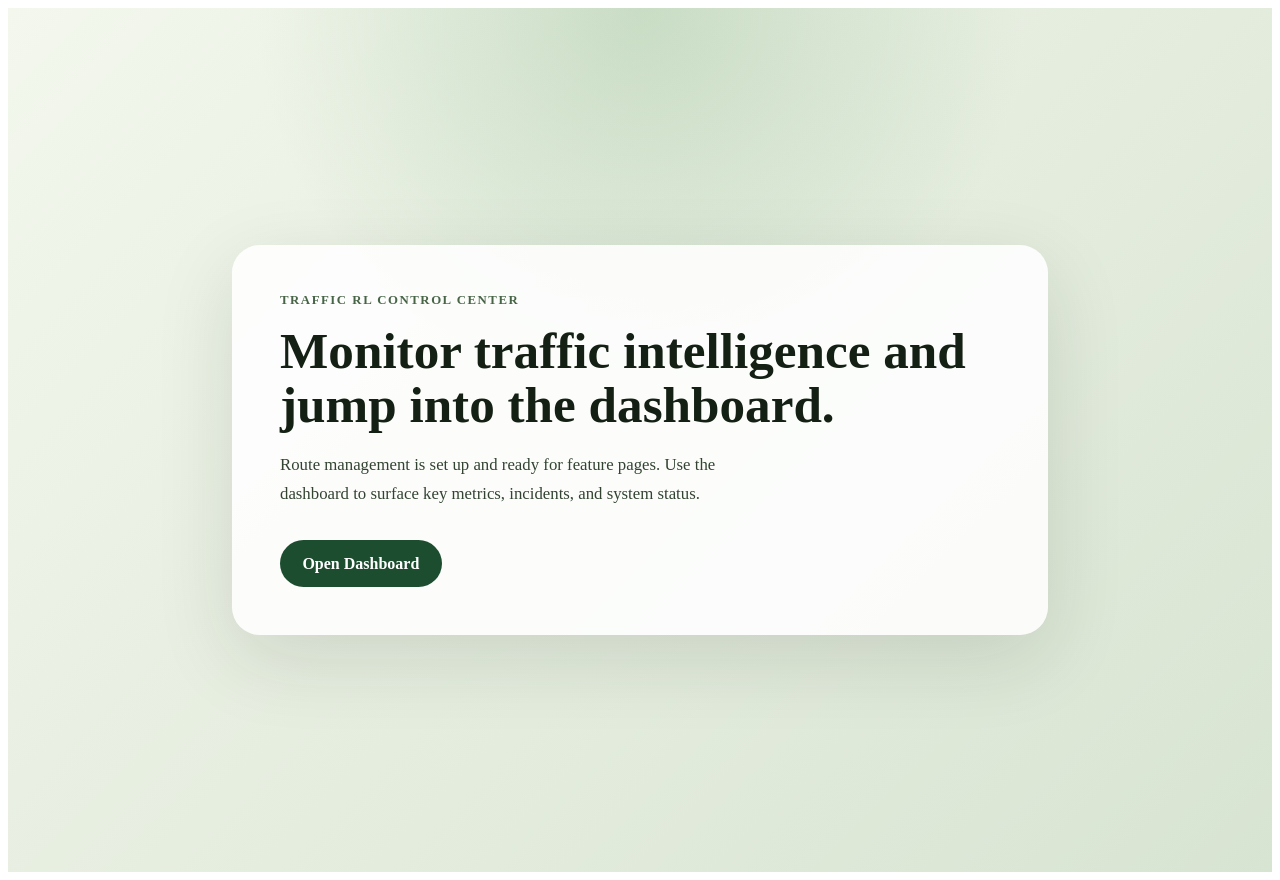
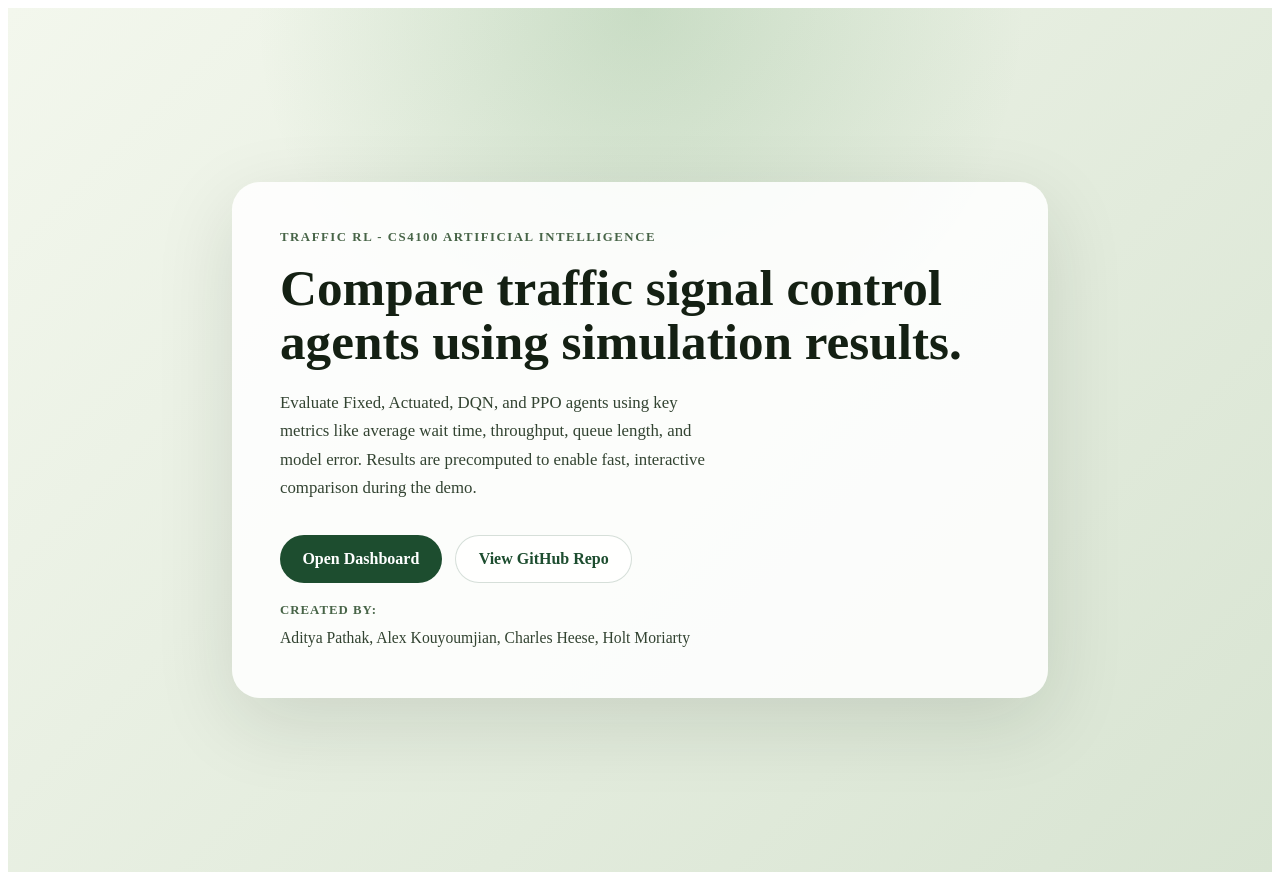
Before and after one commit to adityapat24/Traffic-Flow-Optimizer, a React (Vite) app in the folder frontend/: page / in a window 1280 px wide. Built offline with nearby package versions, Linux system fonts and the light colour scheme.

Commit message:
Homepage improvements and styling

```diff
--- a/frontend/src/components/homepage/Homepage.css
+++ b/frontend/src/components/homepage/Homepage.css
@@ -42,6 +42,9 @@
 
 .hero-actions {
   margin-top: 2rem;
+  display: flex;
+  gap: 0.85rem;
+  flex-wrap: wrap;
 }
 
 .primary-link {
@@ -64,6 +67,47 @@
   box-shadow: 0 12px 30px rgba(29, 77, 47, 0.22);
 }
 
+.secondary-link {
+  display: inline-flex;
+  align-items: center;
+  justify-content: center;
+  padding: 0.9rem 1.4rem;
+  border-radius: 999px;
+  border: 1px solid rgba(29, 77, 47, 0.18);
+  background: rgba(255, 255, 255, 0.8);
+  color: #1d4d2f;
+  font-weight: 700;
+  text-decoration: none;
+  transition:
+    transform 140ms ease,
+    box-shadow 140ms ease;
+}
+
+.secondary-link:hover {
+  transform: translateY(-1px);
+  box-shadow: 0 12px 30px rgba(20, 32, 19, 0.1);
+}
+
+.created-by {
+  margin-top: 1.25rem;
+  color: #324331;
+}
+
+.created-by span {
+  display: block;
+  font-size: 0.8rem;
+  font-weight: 700;
+  letter-spacing: 0.08em;
+  text-transform: uppercase;
+  color: #476447;
+}
+
+.created-by p {
+  margin: 0.4rem 0 0;
+  font-size: 0.98rem;
+  line-height: 1.6;
+}
+
 @media (max-width: 640px) {
   .app-shell {
     padding: 1rem;
--- a/frontend/src/components/homepage/Homepage.tsx
+++ b/frontend/src/components/homepage/Homepage.tsx
@@ -5,16 +5,33 @@ function HomePage() {
   return (
     <main className="app-shell">
       <section className="hero-card">
-        <p className="eyebrow">Traffic RL Control Center</p>
-        <h1>Monitor traffic intelligence and jump into the dashboard.</h1>
+        <p className="eyebrow">Traffic RL - CS4100 Artificial Intelligence</p>
+
+        <h1>Compare traffic signal control agents using simulation results.</h1>
+
         <p className="hero-copy">
-          Route management is set up and ready for feature pages. Use the dashboard to surface key
-          metrics, incidents, and system status.
+          Evaluate Fixed, Actuated, DQN, and PPO agents using key metrics like average wait time,
+          throughput, queue length, and model error. Results are precomputed to enable fast,
+          interactive comparison during the demo.
         </p>
+
         <div className="hero-actions">
           <Link className="primary-link" to="/dashboard">
             Open Dashboard
           </Link>
+          <a
+            className="secondary-link"
+            href="https://github.com/adityapat24/CS4100_Final_Project"
+            target="_blank"
+            rel="noreferrer"
+          >
+            View GitHub Repo
+          </a>
+        </div>
+
+        <div className="created-by">
+          <span>Created by:</span>
+          <p>Aditya Pathak, Alex Kouyoumjian, Charles Heese, Holt Moriarty</p>
         </div>
       </section>
     </main>
```
